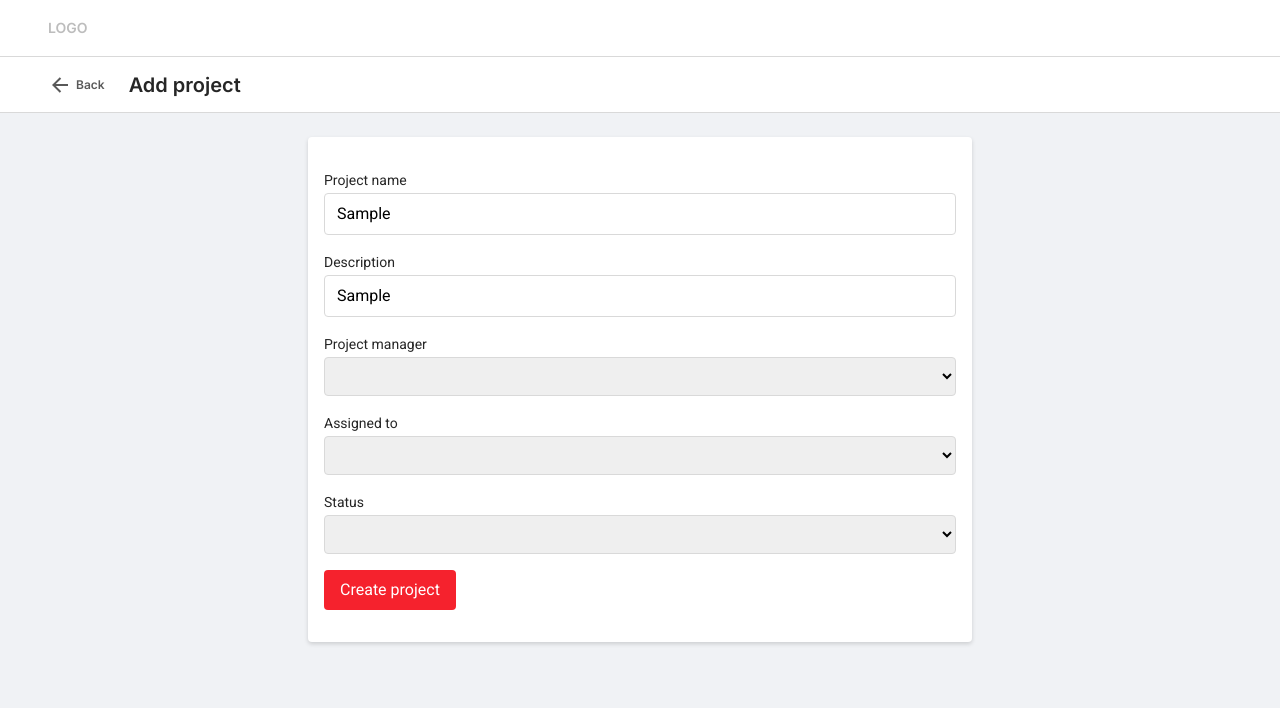
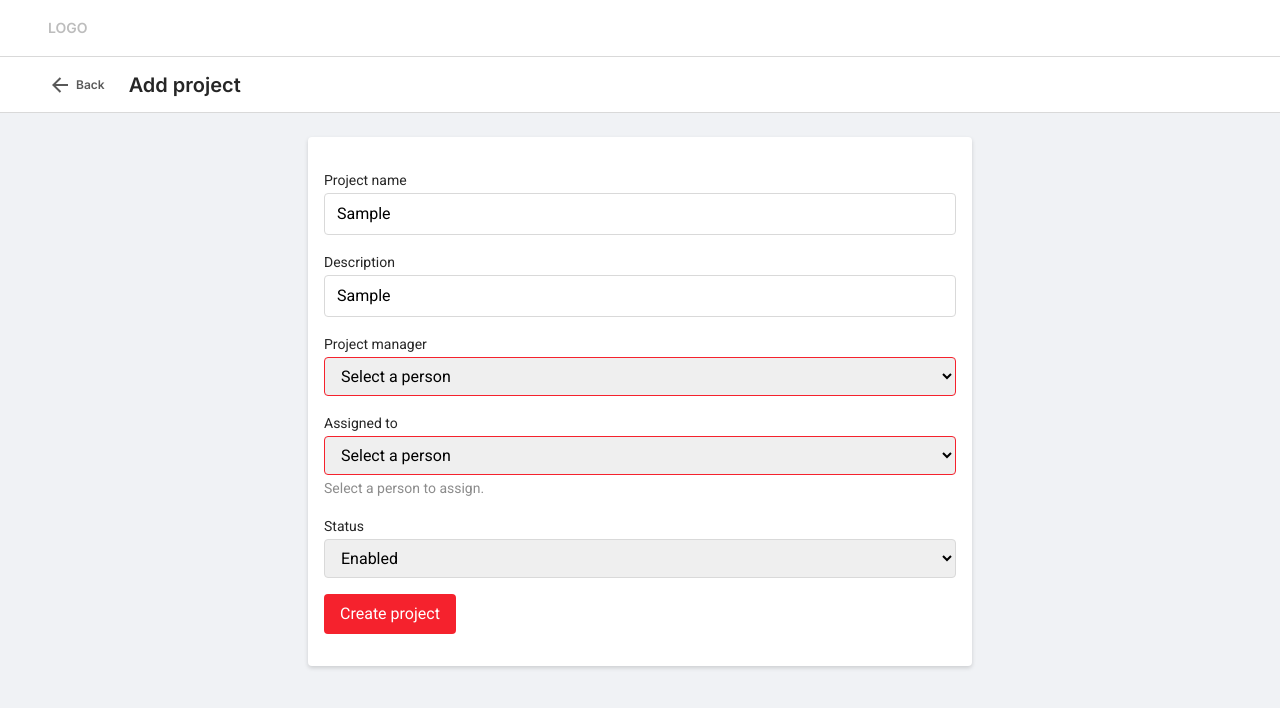
Before and after one commit to PaylemanC/project-manager--FrontendChallenge, an Angular app: page /new-project in a window 1280 px wide. Both pictures are taken after typing "Sample", "Sample" into the empty fields and a click on the button "Create project". Shown: the top 708 px of the page. Built offline with nearby package versions, Linux system fonts and the light colour scheme.

Commit message:
Add validators (logic & UI)

```diff
--- a/src/app/components/project-form/project-form.component.html
+++ b/src/app/components/project-form/project-form.component.html
@@ -1,30 +1,40 @@
 <form class="project-form" [formGroup]="projectForm" (ngSubmit)="onSubmit($event)">
   <div class="project-form__group project__name">
     <label for="title">Project name</label>
-    <input type="text" id="title" name="title" formControlName="title">
+    <div class="input-container">
+      <input type="text" id="title" name="title" formControlName="title" [ngClass]="{'error': projectForm.get('title')?.invalid && projectForm.get('title')?.touched}" >
+      <span *ngIf="projectForm.get('title')?.invalid && projectForm.get('title')?.touched" class="error-icon"></span>
+    </div>
+    <p class="input-caption" *ngIf="projectForm.get('title')?.invalid && projectForm.get('title')?.touched">Required field.</p>
   </div>
   <div class="project-form__group project__description">
     <label for="description">Description</label>
-    <input id="description" name="description" formControlName="description">
+    <div class="input-container">
+      <input id="description" name="description" formControlName="description" [ngClass]="{'error': projectForm.get('title')?.invalid && projectForm.get('title')?.touched}">
+      <span *ngIf="projectForm.get('title')?.invalid && projectForm.get('title')?.touched" class="error-icon"></span>
+    </div>
+    <p class="input-caption" *ngIf="projectForm.get('title')?.invalid && projectForm.get('title')?.touched">Required field.</p>
   </div>
   <div class="project-form__group project__manager">
     <label for="manager">Project manager</label>
-    <select id="manager" name="manager" formControlName="manager">
-      <option value="Select a person">Select a person</option>
+    <select id="manager" name="manager" formControlName="manager" [ngClass]="{'error': projectForm.get('manager')?.invalid && projectForm.get('manager')?.touched}">
+      <option value="" disabled selected>Select a person</option>
       <option value="Walt Cosani">Walt Cosani</option>
     </select>
+    <p class="input-caption" *ngIf="projectForm.get('title')?.invalid && projectForm.get('title')?.touched">Select a project manager.</p>
   </div>
   <div class="project-form__group project__asigned">
-    <label for="asigned">Assigned to</label>
-    <select id="asigned" name="asigned" placeholder="Select a person" formControlName="assigned">
-      <option value="Select a person">Select a person</option>
+    <label for="assigned">Assigned to</label>
+    <select id="assigned" name="assigned" formControlName="assigned" [ngClass]="{'error': projectForm.get('assigned')?.invalid && projectForm.get('assigned')?.touched}">
+      <option value="" disabled selected>Select a person</option>
       <option value="Ignacio Truffa">Ignacio Truffa</option>
     </select>
+    <p *ngIf="projectForm.get('assigned')?.hasError('personNotSelected') && projectForm.get('assigned')?.touched" class="input-caption"> Select a person to assign.</p>
   </div>
   <div class="project-form__group project__status">
     <label for="status">Status</label>
     <select id="status" name="status" formControlName="status">
-      <option value="enabled">Enabled</option>
+      <option value="enabled" selected>Enabled</option>
       <option value="disabled">Disabled</option>
     </select>
   </div>
--- a/src/app/components/project-form/project-form.component.scss
+++ b/src/app/components/project-form/project-form.component.scss
@@ -22,12 +22,38 @@ label {
   line-height: 22px;
 }
 
+.input-container {
+  position: relative;
+}
+
 input, select {
   padding: 8px 12px;
   font-size: 1.6rem;
   line-height: 24px;
   border-radius: 4px;
   border: 1px solid #D9D9D9;
+  width: 100%;
+}
+
+.error {
+  border: 1px solid $dust-red;
+}
+
+.error-icon {
+  display: inline-block;
+  position: absolute;
+  top: 50%;
+  right: 12px;
+  transform: translateY(-50%);
+  width: 18px;
+  height: 18px;
+  background: url('../../../assets/icons/error.svg') no-repeat center/cover;
+}
+
+.input-caption {
+  color: #8C8C8C;
+  font-size: 1.4rem;
+  line-height: 22px;
 }
 
 @media (min-width: 768px) {
--- a/src/app/components/project-form/project-form.component.ts
+++ b/src/app/components/project-form/project-form.component.ts
@@ -1,7 +1,8 @@
 import { Component } from '@angular/core';
-import { FormBuilder, Validators } from '@angular/forms';
+import { FormBuilder, Validators, AbstractControl, ValidationErrors } from '@angular/forms';
 import { ProjectService } from 'src/app/services/project.service';
 import { Project } from 'src/app/models/project.model';
+import { Router } from '@angular/router';
 
 @Component({
   selector: 'app-project-form',
@@ -12,18 +13,24 @@ export class ProjectFormComponent {
   projectForm = this.formBuilder.group({
     title: ['', Validators.required],
     description: ['', Validators.required],
-    manager: [''],
-    assigned: [''],
-    status: ['']
+    manager: ['', this.personSelected],
+    assigned: ['', this.personSelected],
+    status: ['enabled']
   });
 
-  constructor(private formBuilder: FormBuilder, private projectService: ProjectService) { }
+  constructor(private formBuilder: FormBuilder, private projectService: ProjectService, private router: Router) { }
+
+  personSelected(control: AbstractControl): ValidationErrors | null {
+    const selectedPerson = control.value;
+    if (!selectedPerson || selectedPerson === 'Select a person') {
+      return { personNotSelected: true };
+    }
+    return null;
+  }
 
   onSubmit(event: Event): void {
     event.preventDefault();
-    console.log("Validando...");
     if (this.projectForm.valid) {
-      console.log("Enviando al servidor...");
       const newProject: Project = {
         title: this.projectForm.value.title!,
         description: this.projectForm.value.description!,
@@ -33,9 +40,8 @@ export class ProjectFormComponent {
         status: this.projectForm.value.status as 'enabled' | 'disabled'
       }
       this.projectService.addProject(newProject);
-      console.log('Enviado');
+      this.router.navigate(['/']);
     } else {
-      console.log("Error campos faltantes.");
       this.projectForm.markAllAsTouched();
     }
   }
```
Also changed, not shown: src/assets/icons/error.svg (added).
